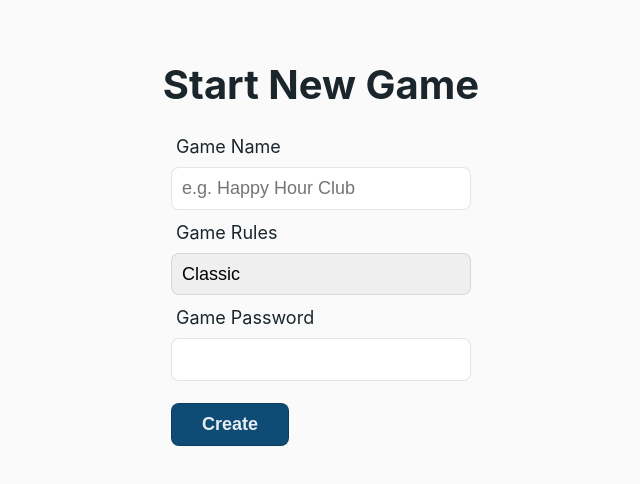
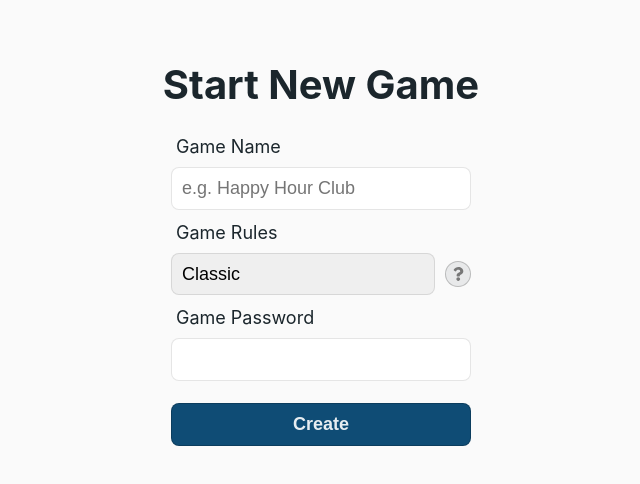
Before and after one commit to grahambewley/waterfall-client, a React (Create React App) app: page /new in a window 1280 px wide. Shown: the top 484 px of the page, without its empty margins (319-959 px from the left). Built offline with nearby package versions, Linux system fonts and the light colour scheme.

Commit message:
Tip on game modes

```diff
--- a/src/components/tip/tip.module.scss
+++ b/src/components/tip/tip.module.scss
@@ -49,6 +49,8 @@
     box-shadow: 0 4px 12px rgba(0,0,0,.3);
     max-width: 600px;
     min-width: 300px;
+    max-height: 100%;
+    overflow-y: scroll;
 
     font-size: 1.8rem;
 
--- a/src/containers/new/new.js
+++ b/src/containers/new/new.js
@@ -5,6 +5,7 @@ import baseUrl from '../../utils/baseUrl';
 import axios from 'axios';
 import randomString from 'randomstring';
 import cookie from 'js-cookie';
+import Tip from '../../components/tip/tip';
 
 const New = () => {
     const [formDisabled, setFormDisabled] = React.useState(false);
@@ -88,11 +89,59 @@ const New = () => {
                         <input className={classes.formInput} name='gameName' type='text' placeholder='e.g. Happy Hour Club'/>
                     </div>
                     <div className={classes.formItem}>
-                        <label className={classes.formLabel} htmlFor='gamePassword'>Game Rules</label>
-                        <select name='gameMode' className={classes.formSelect}>
-                            <option className={classes.formOption} value='classic'>Classic</option>
-                            <option className={classes.formOption} value='simplified'>Simplified</option>
-                        </select>
+                        <label className={classes.formLabel} htmlFor='gameMode'>Game Rules</label>
+                        <div className={classes.formItemWithTipWrapper}>
+                            <select name='gameMode' className={classes.formSelect}>
+                                <option className={classes.formOption} value='classic'>Classic</option>
+                                <option className={classes.formOption} value='simplified'>Simplified</option>
+                            </select>
+                            <Tip>
+                                <h2>Classic Rules:</h2>
+                                <p><strong>2 - 3:</strong>
+                                    <br/>Red = take this number of drinks
+                                    <br/>Black = give this number of drinks (can be split between players)</p>
+                                <p><strong>4:</strong> Ladies drink</p>
+                                <p><strong>5:</strong> Social, everyone drinks</p>
+                                <p><strong>6:</strong> Guys drink</p>
+                                <p><strong>7: Heaven</strong>
+                                <br/>Last to point to the sky drinks (video chat recommended!)</p>
+                                <p><strong>8: Date</strong>
+                                    <br/>This player picks a date. When this player has to drink, so does their date</p>
+                                <p><strong>9: Rhyme Time</strong>
+                                    <br/>This player picks a word to rhyme with. Each player, in order, shouts a word that rhymes with it. First player to fail to come up with a rhyming word must drink</p>
+                                <p><strong>10: Categories</strong>
+                                    <br/>This player picks a category (e.g. soda brands, US Presidents, etc.). Each player, in order, names something that fits the category. First player to fail to come up with one must drink</p>
+                                <p><strong>Jack: Thumb Master</strong>
+                                    <br/>This player is now Thumb Master. Whenever they put their thumb on the table (or in the air on video chat), all others must do the same. Last one to do so must drink</p>
+                                <p><strong>Queen: Question Master</strong>
+                                    <br/>This player is now Question Master. If they ask a question and another player answers, that player must drink</p>
+                                <p><strong>King: Rule Master</strong>
+                                    <br/>This player makes a new rule that others must follow for the rest of the game (e.g. no touching your face, etc). If a player breaks this rule, they must drink</p>
+                                <p><strong>Ace: Waterfall!</strong>
+                                    <br/>All players begin to drink. When the player who started the waterfall chooses to stop, the player after them can stop, and so on. The last player in line must finish last.</p>
+
+                                    <h2>Simplified Rules:</h2>
+                                <p><strong>2 - 6:</strong>
+                                    <br/>Red = take this number of drinks
+                                    <br/>Black = give this number of drinks (can be split between players)</p>
+                                <p><strong>7: Heaven</strong>
+                                <br/>Last to point to the sky drinks (video chat recommended!)</p>
+                                <p><strong>8: Date</strong>
+                                    <br/>This player picks a date. When this player has to drink, so does their date</p>
+                                <p><strong>9: Rhyme Time</strong>
+                                    <br/>This player picks a word to rhyme with. Each player, in order, shouts a word that rhymes with it. First player to fail to come up with a rhyming word must drink</p>
+                                <p><strong>10: Categories</strong>
+                                    <br/>This player picks a category (e.g. soda brands, US Presidents, etc.). Each player, in order, names something that fits the category. First player to fail to come up with one must drink</p>
+                                <p><strong>Jack: Thumb Master</strong>
+                                    <br/>This player is now Thumb Master. Whenever they put their thumb on the table (or in the air on video chat), all others must do the same. Last one to do so must drink</p>
+                                <p><strong>Queen: Question Master</strong>
+                                    <br/>This player is now Question Master. If they ask a question and another player answers, that player must drink</p>
+                                    <p><strong>King: Rule Master</strong>
+                                    <br/>This player makes a new rule that others must follow for the rest of the game (e.g. no touching your face, etc). If a player breaks this rule, they must drink</p>
+                                <p><strong>Ace: Waterfall!</strong>
+                                    <br/>All players begin to drink. When the player who started the waterfall chooses to stop, the player after them can stop, and so on. The last player in line must finish last.</p>
+                            </Tip>
+                        </div>
                     </div>
                     <div className={classes.formItem}>
                         <label className={classes.formLabel} htmlFor='gamePassword'>Game Password</label>
--- a/src/containers/new/new.module.scss
+++ b/src/containers/new/new.module.scss
@@ -11,11 +11,13 @@
     display: flex;
     flex-direction: column;
     align-items: flex-start;
+    width: 30rem;
 }
 .formItem {
     display: flex;
     flex-direction: column;
     font-size: 1.8rem;
+    width: 100%;
 }
 .formItem:not(:last-child) {
     margin-bottom: 1.2rem;
@@ -27,7 +29,7 @@
 .formInput,
 .formSelect {
     font-size: 1.8rem;
-    width: 30rem;
+    width: 100%;
     padding: 1rem;
     border-radius: var(--border-radius);
     border: 1px solid rgba(0,0,0,.1);
@@ -41,6 +43,13 @@
 .formButton:focus {
     outline: none;
 }
+
+.formItemWithTipWrapper {
+    display: grid;
+    grid-template-columns: 1fr min-content;
+    grid-gap: 1rem;
+    align-items: center;
+}
 .formButton {
     cursor: pointer;
     padding: 1rem 3rem;
```
